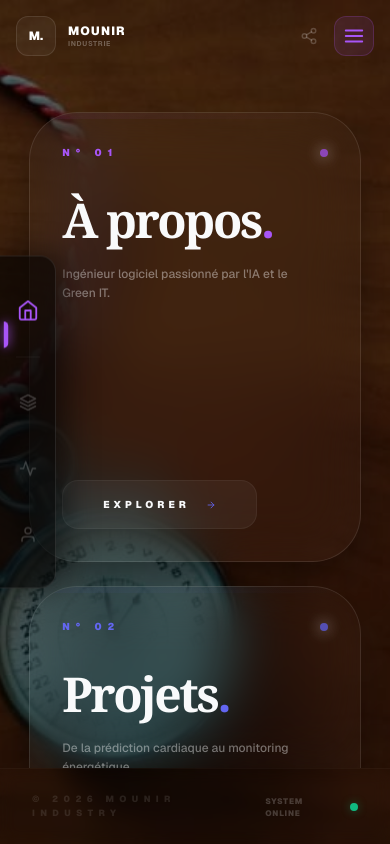
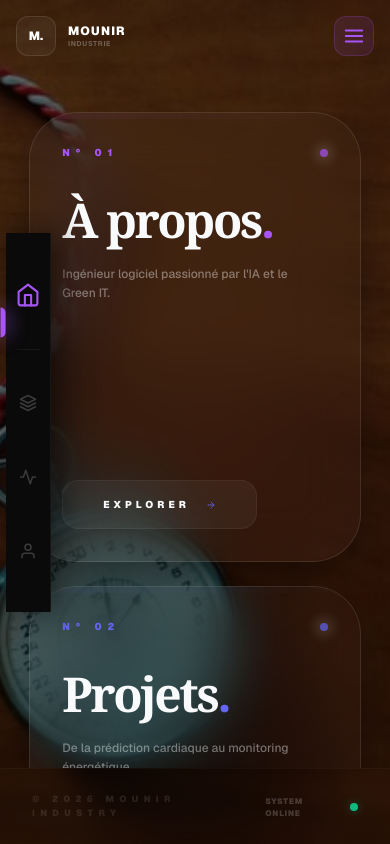
Before and after one commit to chefDossier/chefdossierPortfolio, a Next.js app: page / in a window 390 px wide. Built offline with nearby package versions, Linux system fonts and the light colour scheme.

Commit message:
modification du header

```diff
--- a/src/components/navigation/Header.tsx
+++ b/src/components/navigation/Header.tsx
@@ -1,13 +1,10 @@
+// components/navigation/Header.tsx
 "use client";
 import Link from "next/link";
 import { usePathname } from "next/navigation";
 import { FiShare2, FiMenu, FiLayers, FiUser, FiActivity, FiHome } from 'react-icons/fi';
 
-interface HeaderProps {
-  onOpenMenu: () => void;
-}
-
-export default function Header({ onOpenMenu }: HeaderProps) {
+export default function Header({ onOpenMenu }: { onOpenMenu: () => void }) {
   const pathname = usePathname();
 
   const navItems = [
@@ -18,75 +15,55 @@ export default function Header({ onOpenMenu }: HeaderProps) {
 
   return (
     <>
-      {/* --- HEADER DESKTOP & TOP BAR MOBILE --- */}
-      <header className="w-full max-w-7xl mx-auto p-4 md:pt-12 flex items-center justify-between shrink-0 relative z-[70]">
+      <header className="w-full max-w-7xl mx-auto p-4 md:pt-12 flex items-center justify-between shrink-0 relative z-[70] transform-gpu">
+        {/* Logo et reste du header... */}
         <Link href="/" className="flex items-center gap-3 group">
-          <div className="w-10 h-10 rounded-xl border border-white/10 flex items-center justify-center bg-white/5 group-hover:border-purple-custom/50 transition-all duration-500 text-white">
-            <span className="text-xs font-black">M.</span>
+           <div className="w-10 h-10 rounded-xl border border-white/10 flex items-center justify-center bg-white/5 group-hover:border-purple-custom/50 transition-all duration-300">
+             <span className="text-xs font-black text-white">M.</span>
            </div>
            <div className="flex flex-col">
              <span className="text-xs font-black tracking-widest uppercase text-white">Mounir</span>
-            <span className="text-[7px] text-white/30 font-bold uppercase tracking-widest group-hover:text-purple-custom transition-colors">Industrie</span>
+             <span className="text-[7px] text-white/30 font-bold uppercase tracking-widest group-hover:text-purple-custom">Industrie</span>
            </div>
         </Link>
 
         <div className="flex items-center gap-4">
           <nav className="hidden md:flex items-center gap-8 mr-8">
             {navItems.map((item) => (
-              <Link
-                key={item.name}
-                href={item.href}
-                className={`group flex items-center gap-2.5 text-[10px] font-black uppercase tracking-[0.2em] transition-all ${pathname === item.href ? 'text-white' : 'text-white/40'}`}
-              >
-                <span className={`p-2 rounded-lg border transition-all ${pathname === item.href ? 'border-purple-custom/50 bg-purple-custom/10 text-purple-custom' : 'border-white/5 bg-white/[0.02] text-white/20 group-hover:text-white'}`}>
+              <Link key={item.name} href={item.href} className={`group flex items-center gap-2.5 text-[10px] font-black uppercase tracking-[0.2em] transition-colors ${pathname === item.href ? 'text-white' : 'text-white/40'}`}>
+                <span className={`p-2 rounded-lg border transition-all ${pathname === item.href ? 'border-purple-custom/50 bg-purple-custom/10 text-purple-custom' : 'border-white/5 bg-white/[0.02] text-white/20'}`}>
                   {item.icon}
                 </span>
-                <span className="hidden lg:block">
-                  {item.name}
-                </span>
+                <span className="hidden lg:block">{item.name}</span>
               </Link>
             ))}
           </nav>
-
-          <button className="text-white/20 hover:text-white transition-colors">
-            <FiShare2 size={18} />
-          </button>
-
-          <button
-            onClick={onOpenMenu}
-            className="p-2 md:hidden text-purple-custom bg-purple-custom/10 rounded-xl border border-purple-custom/20 active:scale-95 transition-transform"
-          >
+          <button onClick={onOpenMenu} className="p-2 md:hidden text-purple-custom bg-purple-custom/10 rounded-xl border border-purple-custom/20 active:scale-95 transition-transform">
             <FiMenu size={22} />
           </button>
         </div>
       </header>
 
-      {/* --- MOBILE SIDEBAR COLLÉE GAUCHE --- */}
-      <nav className="md:hidden fixed left-0 top-1/2 -translate-y-1/2 w-14 py-8 flex flex-col items-center gap-6 bg-black/60 backdrop-blur-3xl border-y border-r border-white/10 rounded-r-2xl z-[9999] shadow-[10px_0_30px_rgba(0,0,0,0.5)]">
-        <Link
-          href="/"
-          className={`p-3 transition-all duration-300 ${pathname === '/' ? 'text-purple-custom scale-110' : 'text-white/20'}`}
+      {/* --- SIDEBAR MOBILE : PERFORMANCE OVERDRIVE --- */}
+      <nav
+        className="md:hidden fixed left-0 top-0 h-screen w-14 flex flex-col items-center justify-center z-[9999] pointer-events-none"
+        style={{ willChange: 'transform' }} // Force l'accélération GPU
       >
+        <div className="flex flex-col items-center gap-8 py-10 bg-[#0a0a0a] border-r border-white/[0.05] shadow-[10px_0_30px_rgba(0,0,0,0.5)] pointer-events-auto transition-transform duration-300">
+          <Link href="/" className={`relative p-3 transition-transform ${pathname === '/' ? 'text-purple-custom scale-125' : 'text-white/20'}`}>
             <FiHome size={20} />
-          {pathname === '/' && (
-            <div className="absolute left-0 w-1 h-6 bg-purple-custom rounded-r-full shadow-[0_0_10px_#a855f7]" />
-          )}
+            {pathname === '/' && <div className="absolute left-0 w-1 h-6 bg-purple-custom rounded-r-full shadow-[0_0_15px_#a855f7]" />}
           </Link>
 
           <div className="w-6 h-[1px] bg-white/5" />
 
           {navItems.map((item) => (
-          <Link
-            key={item.name}
-            href={item.href}
-            className={`relative p-3 transition-all duration-300 ${pathname === item.href ? 'text-purple-custom scale-110' : 'text-white/20 hover:text-white'}`}
-          >
+            <Link key={item.name} href={item.href} className={`relative p-3 transition-transform ${pathname === item.href ? 'text-purple-custom scale-125' : 'text-white/20'}`}>
               {item.icon}
-            {pathname === item.href && (
-              <div className="absolute left-0 w-1 h-6 bg-purple-custom rounded-r-full shadow-[0_0_10px_#a855f7]" />
-            )}
+              {pathname === item.href && <div className="absolute left-0 w-1 h-6 bg-purple-custom rounded-r-full shadow-[0_0_15px_#a855f7]" />}
             </Link>
           ))}
+        </div>
       </nav>
     </>
   );
```
Lines whose indentation alone changed are shown as unchanged.
